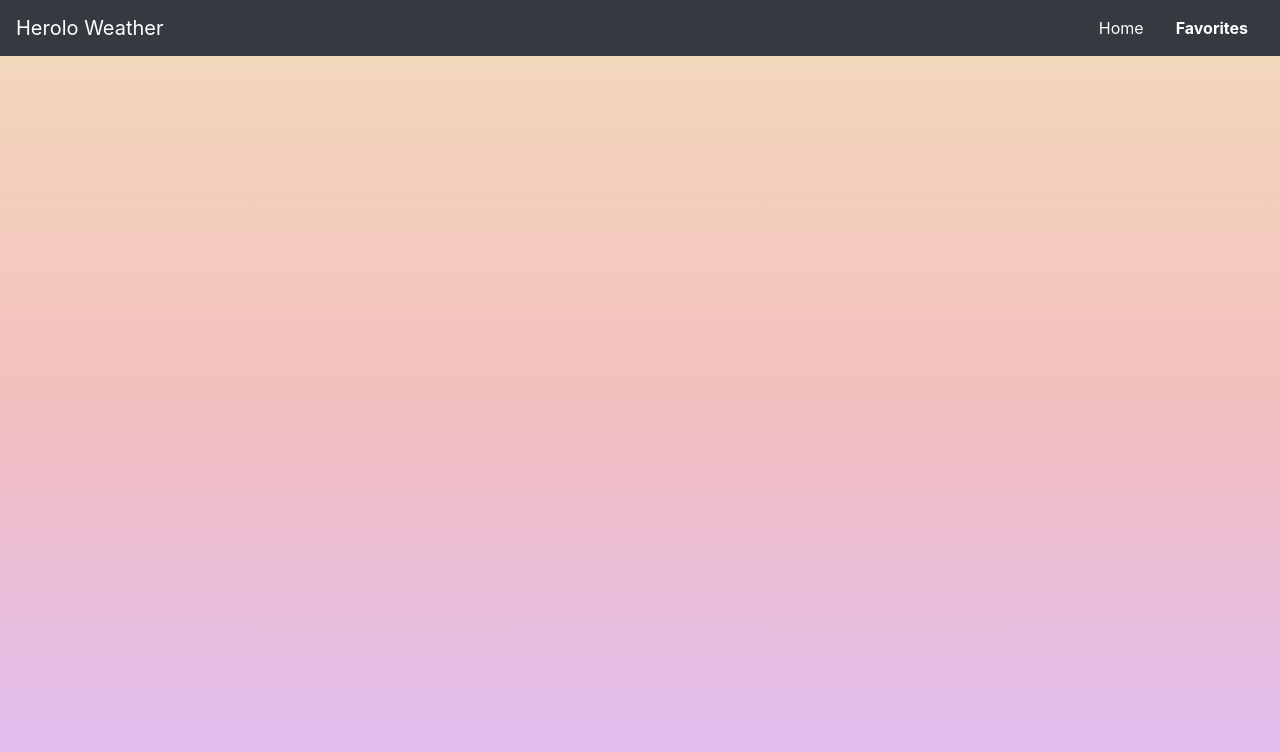
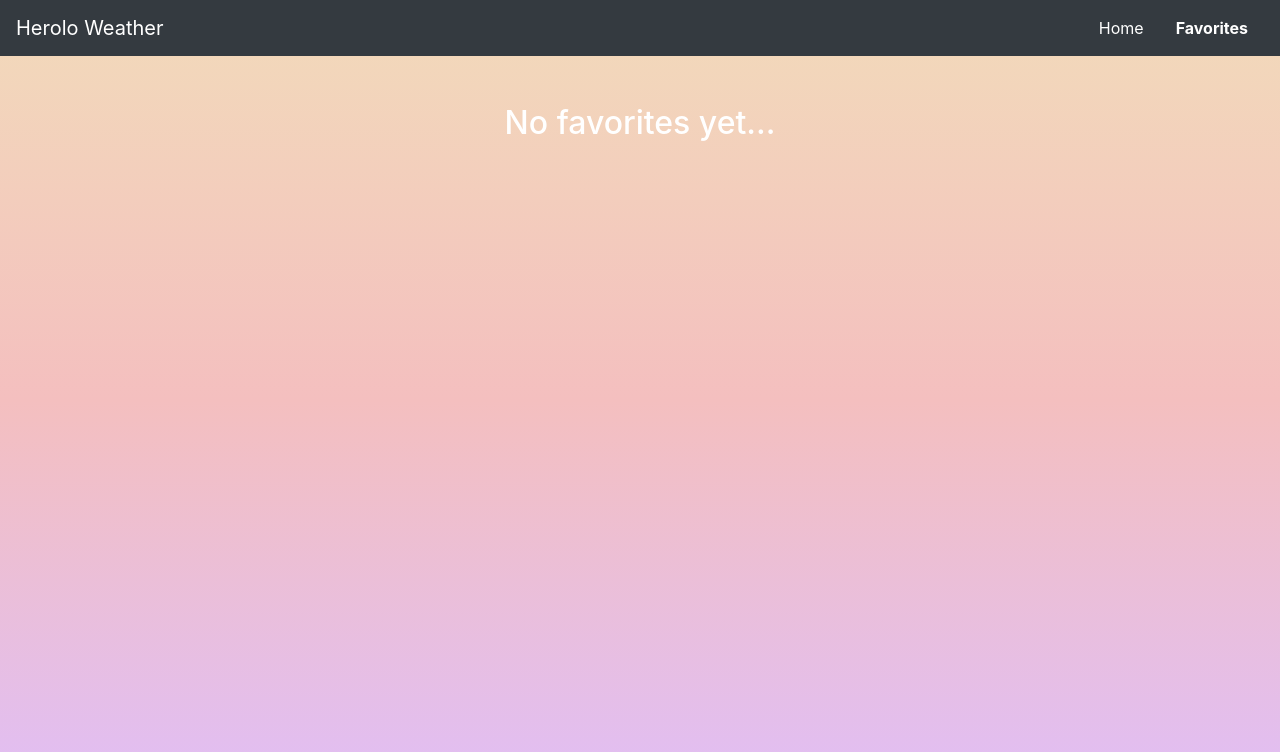
Before and after one commit to leeneuman/Leen-Neuman-31-03-2021, a React (Create React App) app: page /favorites in a window 1280 px wide. Shown: the top 752 px of the page. Built offline with nearby package versions, Linux system fonts and the light colour scheme.

Commit message:
design fixes

```diff
--- a/src/pages/Favorites.js
+++ b/src/pages/Favorites.js
@@ -4,6 +4,10 @@ import FavoriteData from '../components/FavoriteData';
 
 function Favorites() {
 	const favorites = useSelector((state) => state.favorites);
+
+	if (favorites.length === 0) {
+		return <h2 className="text-center mt-5 text-white">No favorites yet...</h2>;
+	}
 
 	return (
 		<div className="FavoritesContainer d-flex flex-row flex-wrap p-4 w-100">
```
